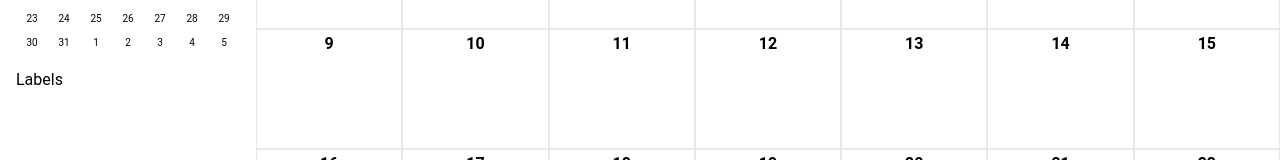
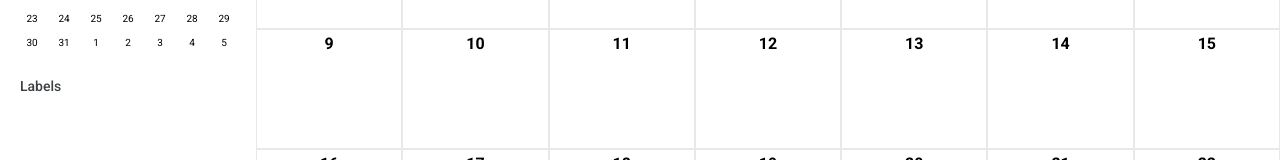
Before and after one commit to EugeneZanevskij/google-calendar, a React (Create React App) app: page / in a window 1280 px wide. Shown: the part 291-451 px from the top of the page. Built offline with nearby package versions, Linux system fonts and the light colour scheme.

Commit message:
feat: update labels

```diff
--- a/src/app/styles/main.css
+++ b/src/app/styles/main.css
@@ -1,3 +1,5 @@
+@import url('https://fonts.googleapis.com/css2?family=Roboto:wght@400;500;700&display=swap');
+
 .main {
   display: flex;
 }
--- a/src/entities/labels/index.jsx
+++ b/src/entities/labels/index.jsx
@@ -7,7 +7,7 @@ const Labels = () => {
   const {labels, updateLabel} = useContext(GlobalContext);
   return (
     <div className="labels">
-    <p >Labels</p>
+    <p className="labels__title">Labels</p>
     {labels.map(({ label: lbl, checked }, idx) => (
       <Label lbl={lbl} checked={checked} idx={idx} updateLabel={() => updateLabel({ label: lbl, checked: !checked })} />
     ))}
--- a/src/entities/labels/style.css
+++ b/src/entities/labels/style.css
@@ -1,6 +1,13 @@
 .labels {
-  margin-left: 1rem;
+  margin-left: 1.25rem;
   display: flex;
-  gap: 0.25rem;
   flex-direction: column;
+  color: rgb(60,64,67);
 }
+
+.labels__title {
+  font-size: 0.875rem;
+  font-weight: 500;
+  line-height: 2rem;
+  margin-bottom: 0.25rem;
+}
--- a/src/shared/ui/label/index.jsx
+++ b/src/shared/ui/label/index.jsx
@@ -9,10 +9,10 @@ export const Label = ({lbl, checked, idx, updateLabel}) => {
           checked={checked}
           onChange={updateLabel}
           className='labels__checkbox'
+          style={{ accentColor: lbl }}
         />
         <span
-          className={`labels__text`}
-          style={{ color: lbl }}
+          className='labels__text'
         >
           {lbl}
         </span>
```
Also changed, not shown: src/shared/ui/label/style.css (+5 -5 lines).
